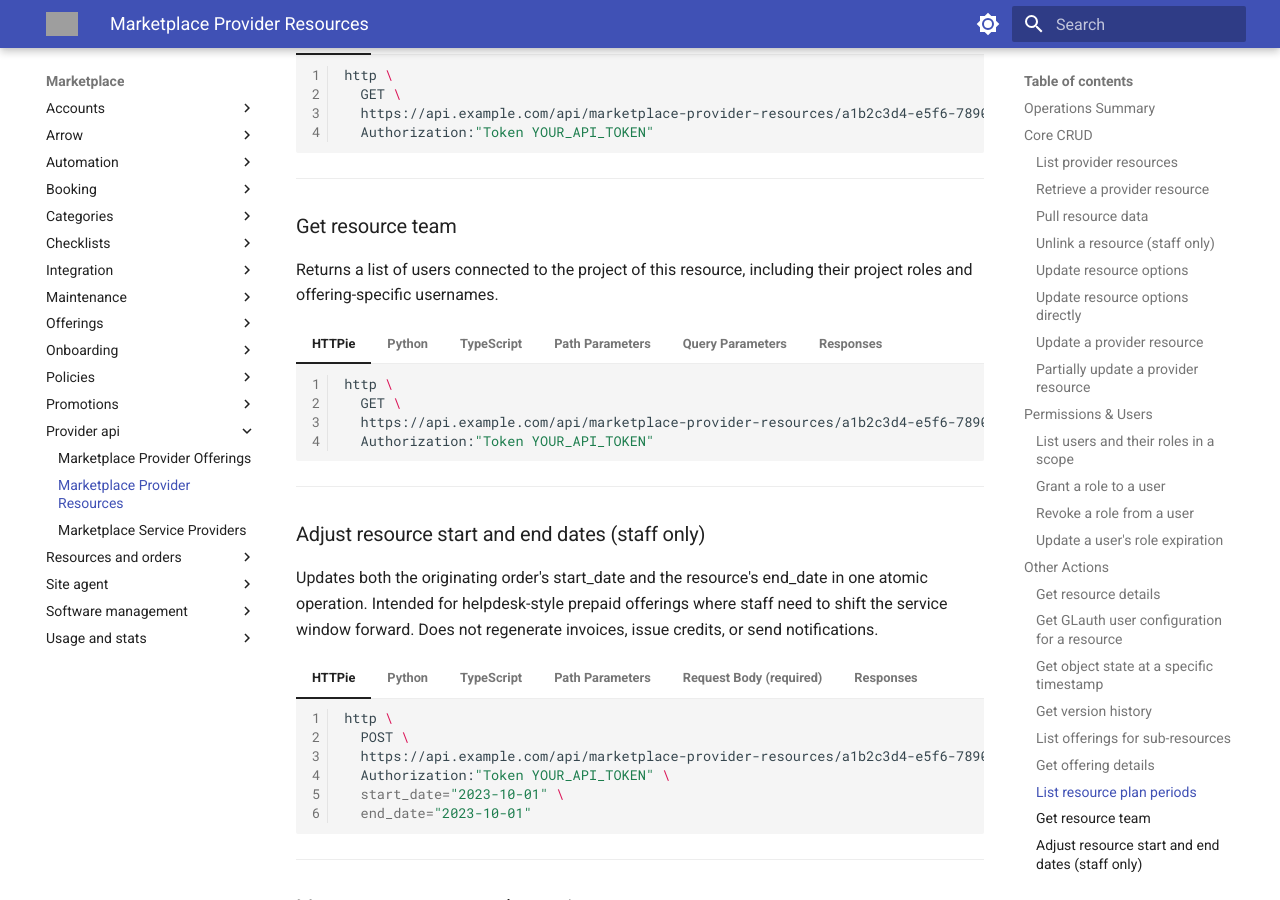
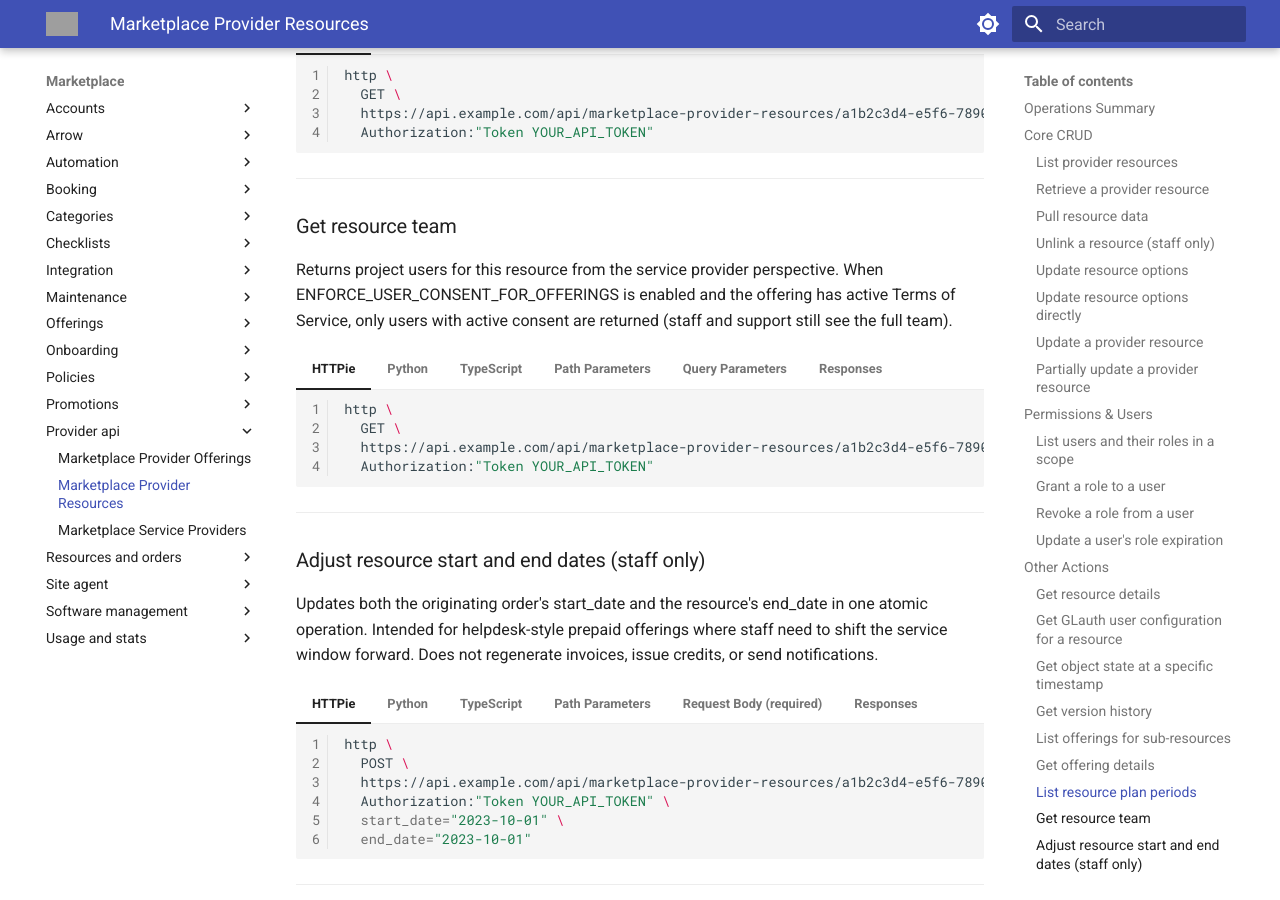
Before and after one commit to waldur/api-docs, an MkDocs documentation site: the page built from docs/marketplace/provider-api/provider-resources.md, in a window 1280 px wide and 900 px high, scrolled down 9063 px. Built offline with MkDocs 1.6.1 and Material for MkDocs 9.7.7, drawn with Linux system fonts in a browser that asks for light colours; the version menu is left out; grey boxes are pictures that could not be loaded.

```diff
--- a/docs/marketplace/provider-api/provider-resources.md
+++ b/docs/marketplace/provider-api/provider-resources.md
@@ -2187,7 +2187,7 @@ Returns a list of active and future plan periods for the resource. Each period i
 
 ### Get resource team
 
-Returns a list of users connected to the project of this resource, including their project roles and offering-specific usernames.
+Returns project users for this resource from the service provider perspective. When ENFORCE_USER_CONSENT_FOR_OFFERINGS is enabled and the offering has active Terms of Service, only users with active consent are returned (staff and support still see the full team).
 
 
 === "HTTPie"
@@ -2250,7 +2250,7 @@ Returns a list of users connected to the project of this resource, including the
 
     | Name | Type | Description |
     |---|---|---|
-    | `has_consent` | boolean | When true, return only users who have active consent for this offering. |
+    | `has_consent` | boolean | When ENFORCE_USER_CONSENT_FOR_OFFERINGS is disabled, passing true returns only users who have active consent for this offering. |
 
 
 === "Responses"
```
Also changed, not shown: docs/marketplace/resources-and-orders/resources.md (+1 -1 lines), docs/proposals-and-calls/proposals/proposals.md (+7 -0 lines).
